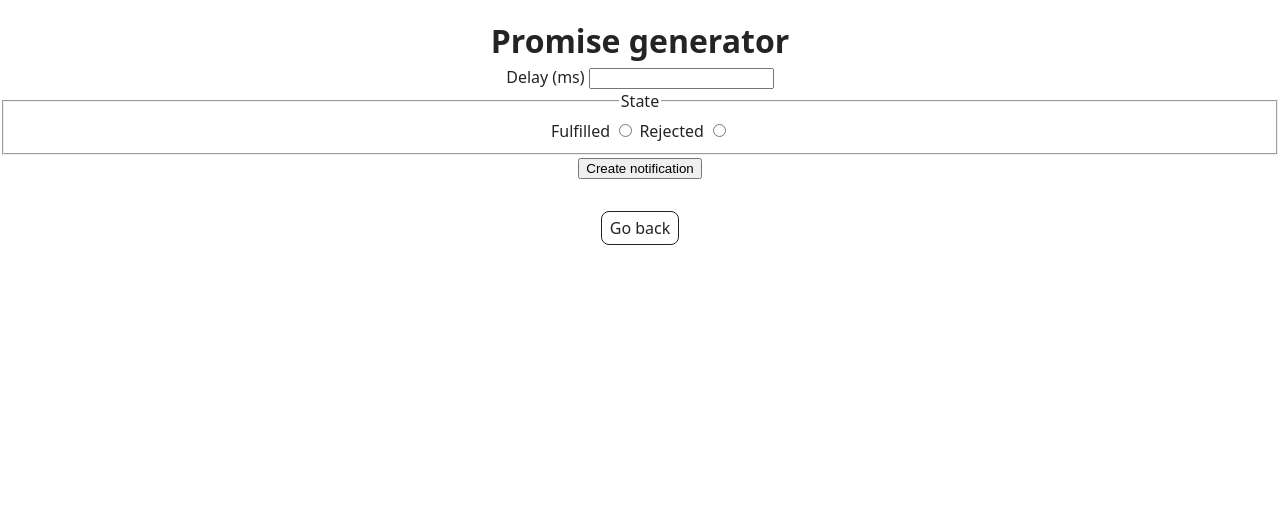
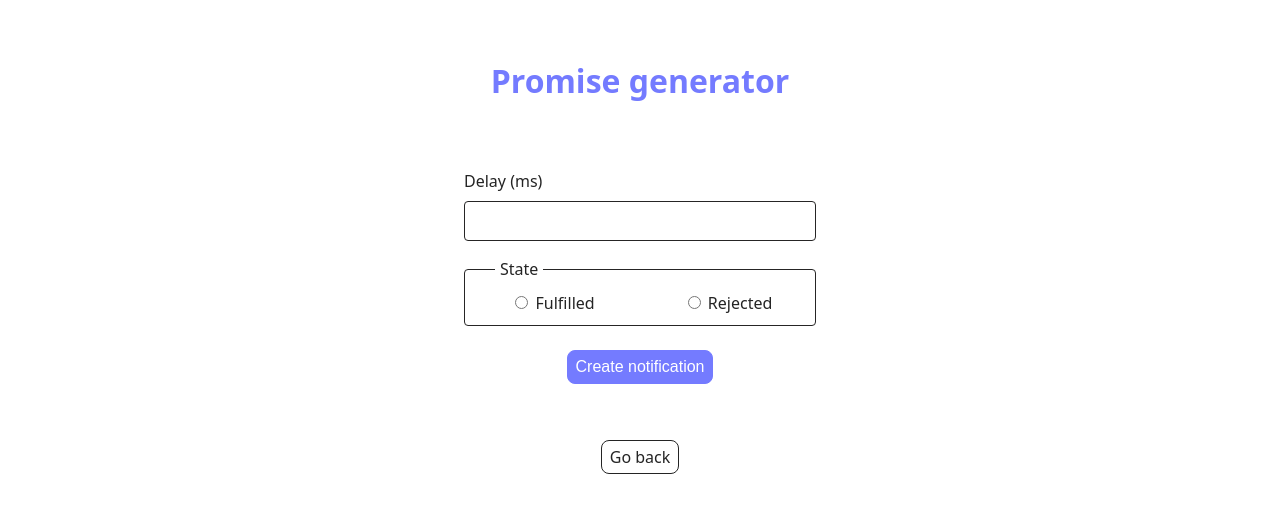
Before and after one commit to UsiTheStorm/goit-js-hw-10, a website built with Vite: page src/2-snackbar.html in a window 1280 px wide. Shown: the part 53-566 px from the top of the page. Built offline with nearby package versions, Linux system fonts and the light colour scheme.

Commit message:
Add styles

```diff
--- a/src/2-snackbar.html
+++ b/src/2-snackbar.html
@@ -12,25 +12,33 @@
     <load src="./partials/header.html" icon-path="./img/sprite.svg#logo" highlight-curr="active" />
 
     <main>
-      <h1 class="main-title">Promise generator</h1>
+      <h1 class="title">Promise generator</h1>
       <!-- Snackbar form -->
+      <div class="form-container">
         <form class="form">
-        <div>
+          <div class="delay-container">
             <label for="delay"> Delay (ms)</label>
             <input id="delay" type="number" name="delay" required min="0" step="100" />
           </div>
 
-        <fieldset>
+          <fieldset class="state-container">
             <legend>State</legend>
+            <div class="radio-option-group">
+              <div class="radio-option">
+                <input id="fulfilled" type="radio" name="state" value="fulfilled" required />
                 <label for="fulfilled">Fulfilled </label>
-          <input type="radio" name="state" value="fulfilled" required />
+              </div>
 
+              <div class="radio-option">
+                <input id="rejected" type="radio" name="state" value="rejected" required />
                 <label for="rejected">Rejected </label>
-          <input id="rejected" type="radio" name="state" value="rejected" required />
+              </div>
+            </div>
           </fieldset>
 
-        <button type="submit">Create notification</button>
+          <button class="form-submit" type="submit">Create notification</button>
         </form>
+      </div>
 
       <!-- Back button -->
       <load src="./partials/back-link.html" />
--- a/src/css/snackbar.css
+++ b/src/css/snackbar.css
@@ -0,0 +1,81 @@
+:root {
+  --accent-color: #747bff;
+  --hover-accent-color: #9294ff;
+  --disabled-opacity: 0.5;
+  --border-color: #262525;
+}
+
+.form-container {
+  max-width: 400px;
+  margin: 0 auto;
+}
+
+.form {
+  padding: 24px;
+  margin: 0 auto;
+  border-radius: 8px;
+}
+
+.delay-container {
+  display: flex;
+  flex-direction: column;
+  align-items: start;
+  gap: 8px;
+  margin-bottom: 16px;
+}
+
+.delay-container input {
+  padding: 8px 16px;
+  width: 100%;
+  height: 40px;
+  border: 1px solid var(--border-color);
+  border-radius: 4px;
+  box-sizing: border-box;
+}
+
+.delay-container input:focus {
+  border-color: var(--accent-color);
+  outline: none;
+}
+
+.state-container {
+  margin: 0;
+  padding: 10px;
+  border: 1px solid var(--border-color);
+  border-radius: 4px;
+  margin-bottom: 16px;
+}
+
+.state-container legend {
+  font-size: 16px;
+  padding: 0 5px;
+  text-align: left;
+  margin-left: 20px;
+}
+.radio-option-group {
+  display: flex;
+  gap: 20px;
+  align-items: center;
+}
+.radio-option {
+  flex: 1;
+}
+
+.form-submit {
+  align-self: flex-start;
+  margin-top: 8px;
+  padding: 4px 8px;
+  background-color: var(--accent-color);
+  color: #ffffff;
+  text-align: center;
+  border: 1px solid var(--accent-color);
+  border-radius: 8px;
+  font-size: 16px;
+  line-height: 1.5;
+  transition: background-color 0.3s ease;
+}
+
+.form-submit:hover,
+.form-submit:focus {
+  background-color: var(--hover-accent-color);
+}
```
Lines whose indentation alone changed are shown as unchanged.
